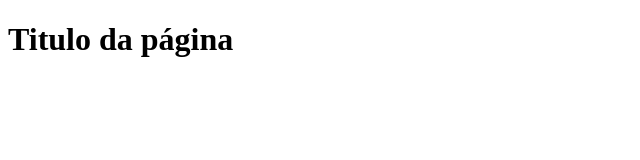
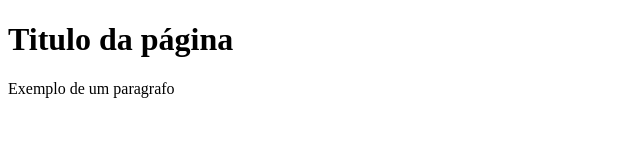
Before and after one commit to LFelipe-sb/portfolio_turmaA, a plain HTML site: page index.html in a window 1280 px wide. Shown: the whole page, without its empty margins (0-640 px from the left). Drawn offline with Linux system fonts and the light colour scheme.

Commit message:
adicionando um paragrafo

```diff
--- a/index.html
+++ b/index.html
@@ -7,5 +7,6 @@
     </head>
     <body>
         <h1>Titulo da página</h1>
+        <p>Exemplo de um paragrafo</p>
     </body>
 </html>
```
